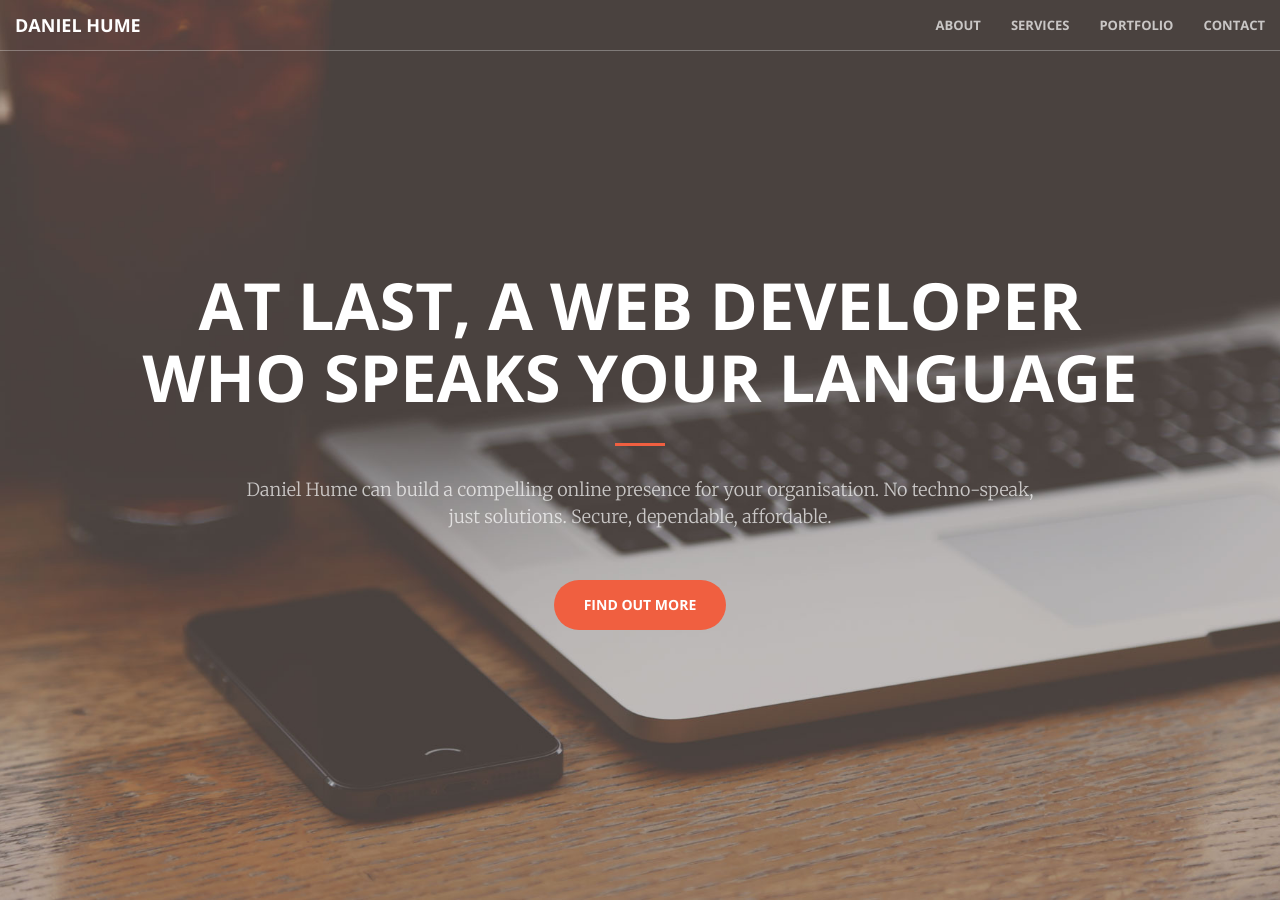
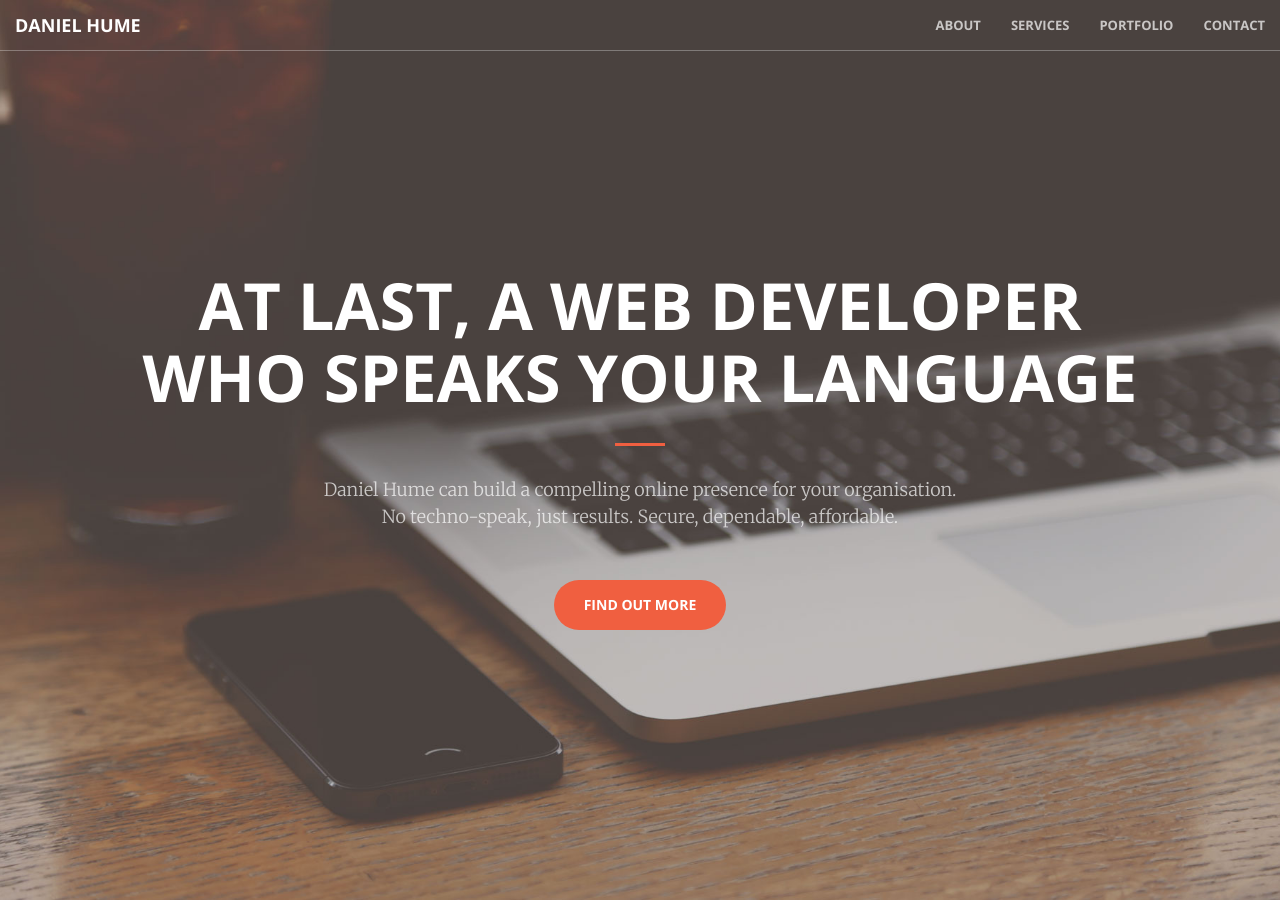
Before and after one commit to FearNotDaniel/website, a Jekyll site: the page built from index.html, in a window 1280 px wide and 900 px high. Built offline with Jekyll 4.4.1, drawn with Linux system fonts in a browser that asks for light colours.

Commit message:
Update header.html

```diff
--- a/_includes/header.html
+++ b/_includes/header.html
@@ -3,7 +3,7 @@
         <div class="header-content-inner">
             <h1>At last, a web developer who speaks your language</h1>
             <hr>
-            <p>Daniel Hume can build a compelling online presence for your organisation. No techno-speak, just solutions. Secure, dependable, affordable.</p>
+            <p>Daniel Hume can build a compelling online presence for your organisation.<br>No techno-speak, just results. Secure, dependable, affordable.</p>
 			<!-- From simple websites to complex custom applications. -->
             <a href="#about" class="btn btn-primary btn-xl page-scroll">Find Out More</a>
         </div>
```
